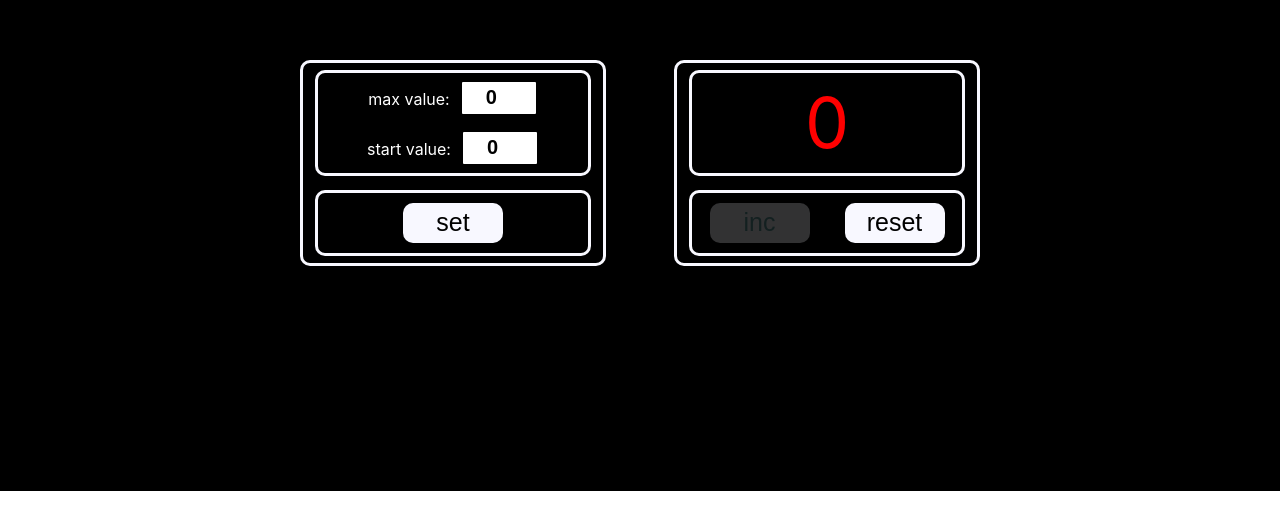
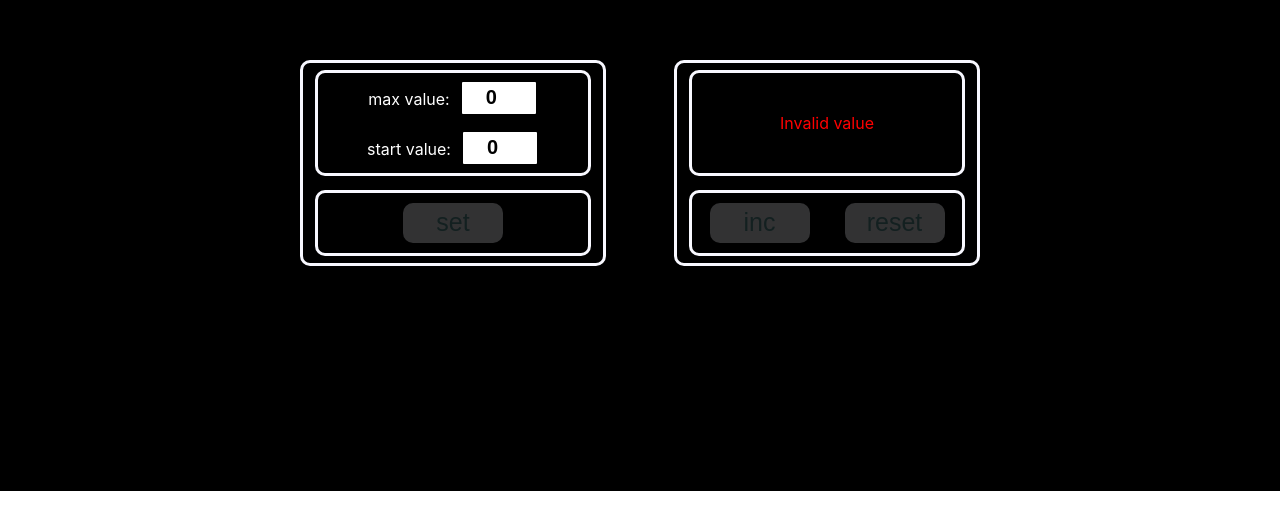
Before and after one commit to andreisemianiuk/counter, a React (Create React App) app: page / in a window 1280 px wide. Shown: the part 166-696 px from the top of the page. Built offline with nearby package versions, Linux system fonts and the light colour scheme.

Commit message:
refactor initialize possible error while both values will be 0

```diff
--- a/src/App.tsx
+++ b/src/App.tsx
@@ -11,7 +11,10 @@ function App() {
   let [errorMax, setErrorMax] = useState(false)
   let [errorStart, setErrorStart] = useState(false)
 
-  const error = errorMax || errorStart
+  let error = errorMax || errorStart
+  if (!maxValue && !startValue) {
+    error = true
+  }
 
   useEffect(() => {
     const newStartValue = localStorage.getItem('start-value')
```
